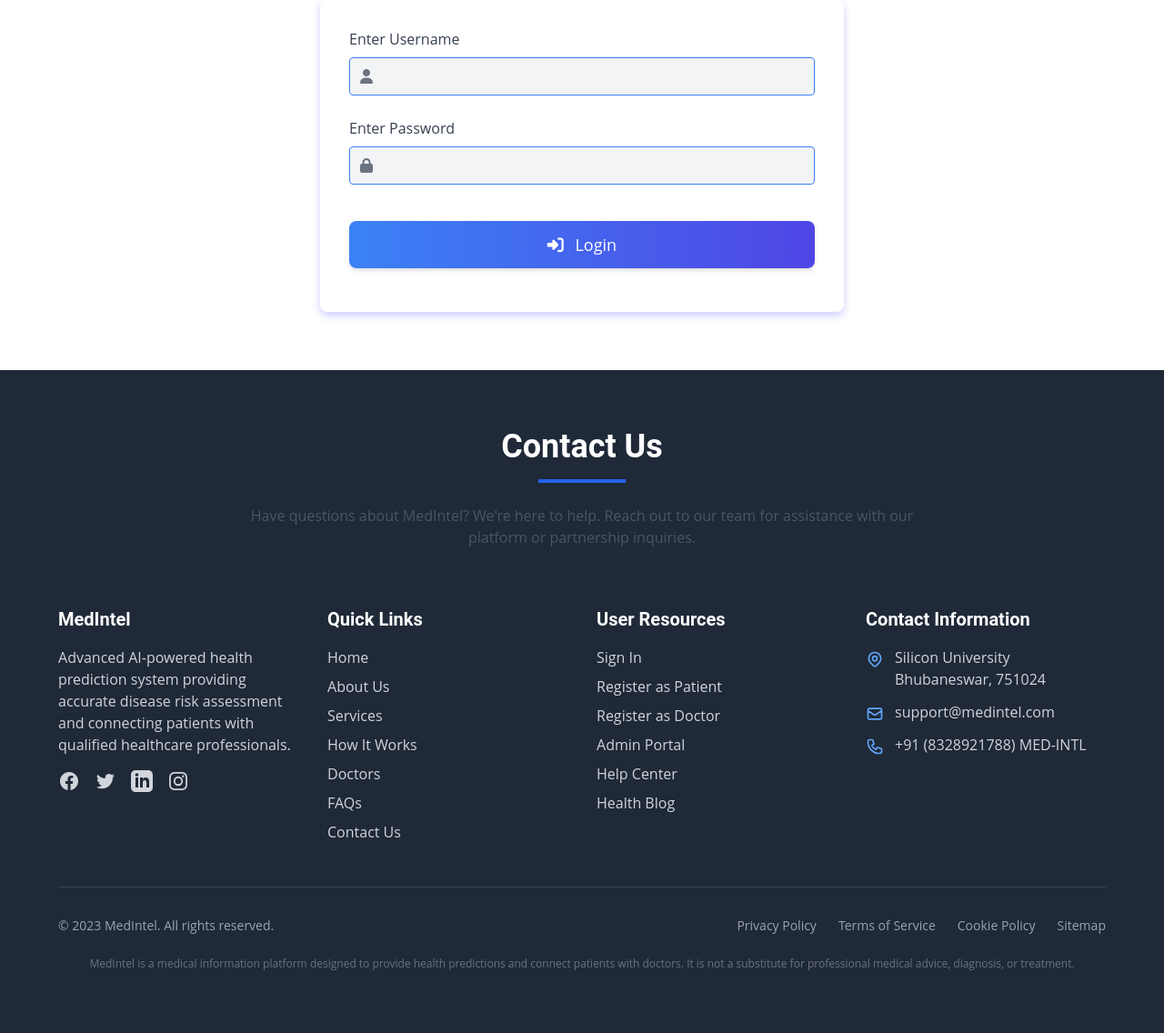
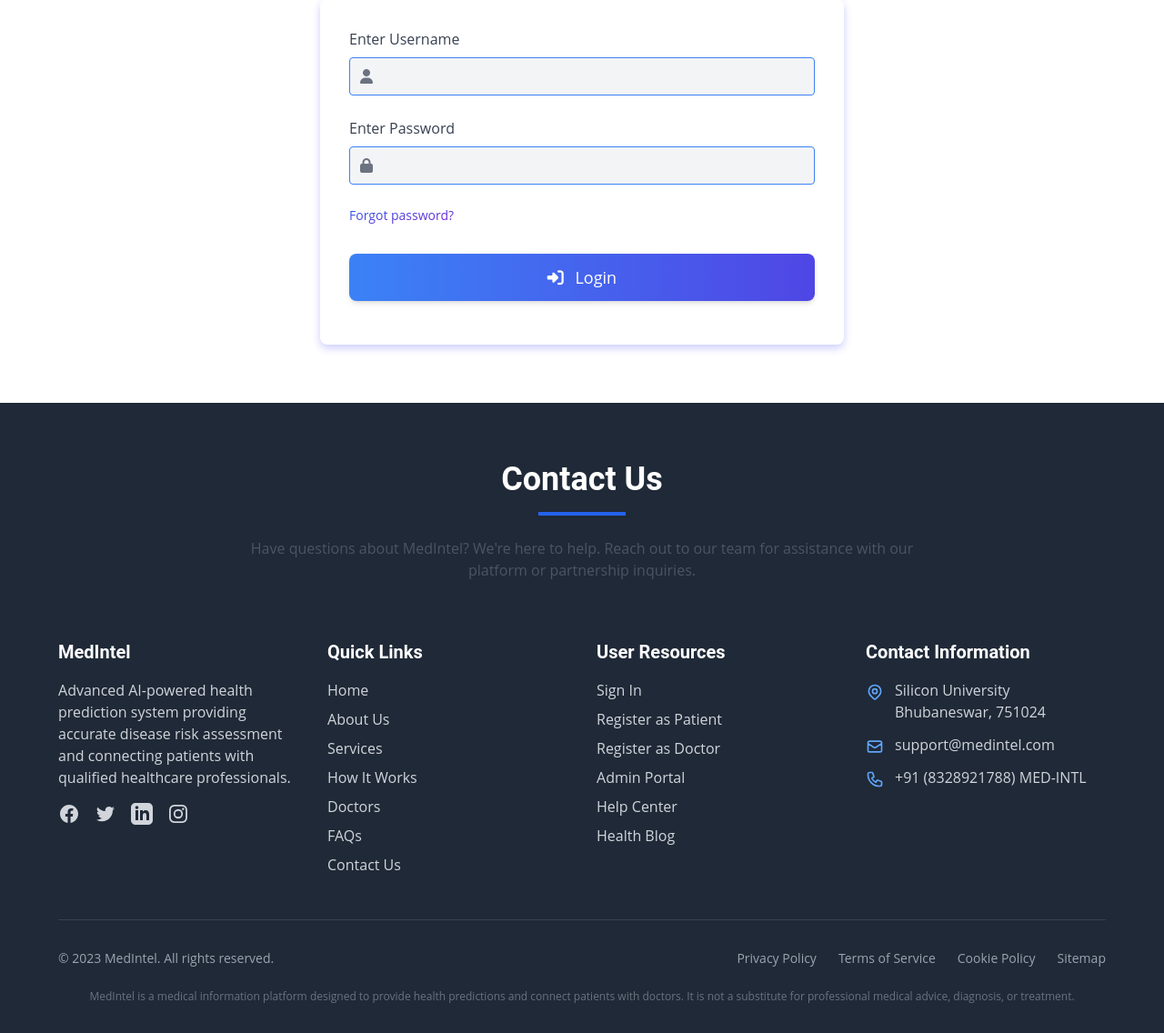
Before and after one commit to Jajnesh/MedIntel, a Django app: page /accounts/signin_patient/ in a window 1280 px wide. Shown: the part 185-1321 px from the top of the page at 91% size. Before the commit the page ends 1252 px from the top, so only its background shows below. Run offline with Django 5.2, Linux system fonts and the light colour scheme; some libraries are stand-ins or nearby versions.

Commit message:
Add Forgot password feature v1
Added flow for forgot password

```diff
--- a/accounts/urls.py
+++ b/accounts/urls.py
@@ -1,5 +1,6 @@
 from django.urls import path
 from . import views
+from django.contrib.auth import views as auth_views
 
 urlpatterns = [
     path('logout/', views.log_out, name='logout'),
@@ -7,4 +8,9 @@
     path('signin_doctor/', views.signin_doctor, name='signin_doctor'),
     path('signup_patient/', views.signup_patient, name='signup_patient'),
     path('signin_patient/', views.signin_patient, name='signin_patient'),
+    # Password reset views
+    path('reset_password/', auth_views.PasswordResetView.as_view(), name='password_reset'),
+    path('reset_password/done/', auth_views.PasswordResetDoneView.as_view(), name='password_reset_done'),
+    path('reset/<uidb64>/<token>/', auth_views.PasswordResetConfirmView.as_view(), name='password_reset_confirm'),
+    path('reset_password_complete/', auth_views.PasswordResetCompleteView.as_view(), name='password_reset_complete'),
 ]
--- a/medintel/settings.py
+++ b/medintel/settings.py
@@ -138,3 +138,7 @@
 MEDIA_URL = '/media/'
 # Path where media is stored'
 MEDIA_ROOT = BASE_DIR / 'media'
+
+# For sending password reset emails
+# The reset emails will appear in the console
+EMAIL_BACKEND = 'django.core.mail.backends.console.EmailBackend'
--- a/templates/patient/sign_in.html
+++ b/templates/patient/sign_in.html
@@ -325,6 +325,9 @@
                                     <p id="password_error" class="error-message text-red-600 text-sm mt-2"></p>
                                 </div>
 
+                                <div>
+                                    <a href="{% url "password_reset" %}" class="text-sm bg-gradient-to-br from-blue-600 to-purple-700 text-transparent bg-clip-text">Forgot password?</a>
+                                </div>
                             </div>
                         </div>
 
--- /dev/null
+++ b/templates/registration/password_reset_complete.html
@@ -0,0 +1,2 @@
+<h2>Password Reset Successful</h2>
+<p>Your password has been reset successfully. You can now log in with your new password.</p>
--- /dev/null
+++ b/templates/registration/password_reset_done.html
@@ -0,0 +1,2 @@
+<h2>Password Reset Email Sent</h2>
+<p>If the email address is registered with us, you'll receive an email with a link to reset your password.</p>
```
Also changed, not shown: templates/registration/password_reset_confirm.html (added, +8 -0 lines), templates/registration/password_reset_form.html (added, +8 -0 lines), db.sqlite3.
